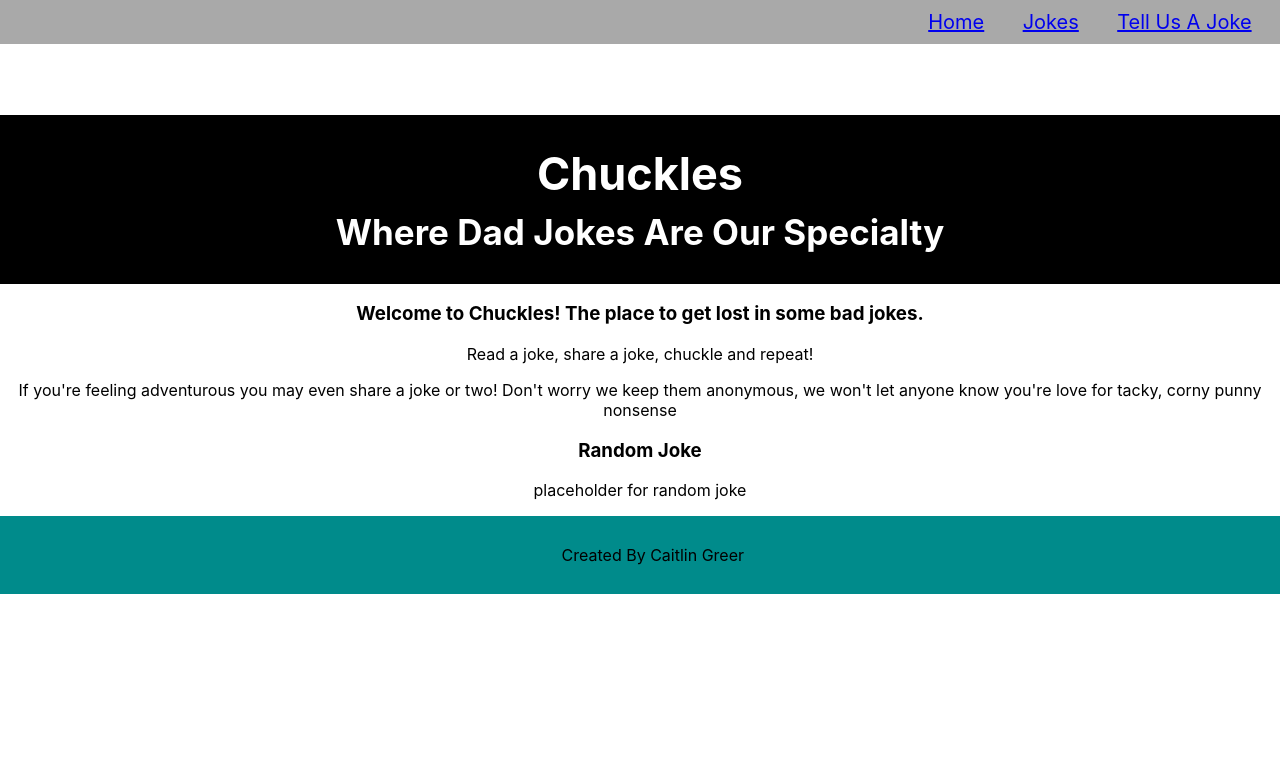
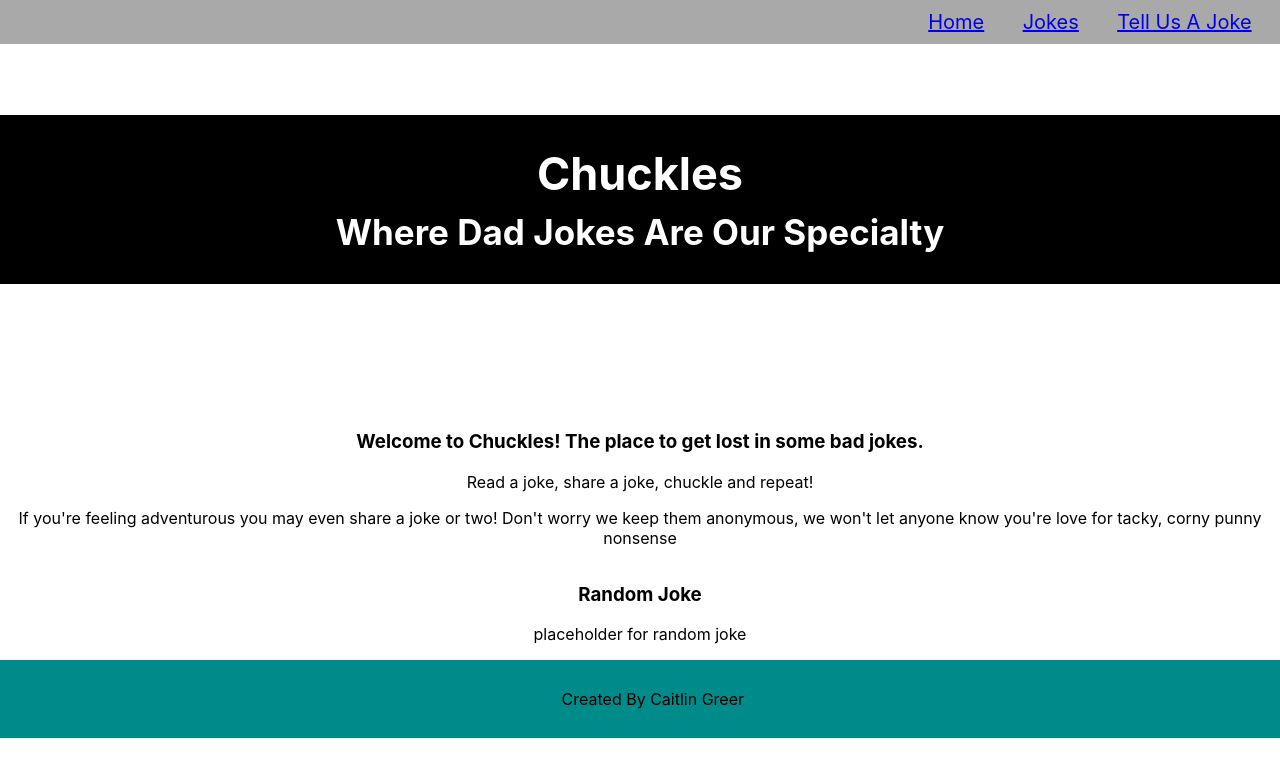
Before and after one commit to CaitlinGreer/chuckles-app, a React (Create React App) app: page / in a window 1280 px wide. Shown: the top 776 px of the page. Built offline with nearby package versions, Linux system fonts and the light colour scheme.

Commit message:
basic styling

```diff
--- a/src/LandingPage/LandingPage.css
+++ b/src/LandingPage/LandingPage.css
@@ -0,0 +1,5 @@
+.info-section{
+    display: flex;
+    flex-direction: column;
+    margin-top: 10%;
+}
--- a/src/Nav/Nav.css
+++ b/src/Nav/Nav.css
@@ -1,4 +1,4 @@
-Nav {
+.Nav {
     display: flex;
     background-color: darkgray;
     justify-content: flex-end;
```
